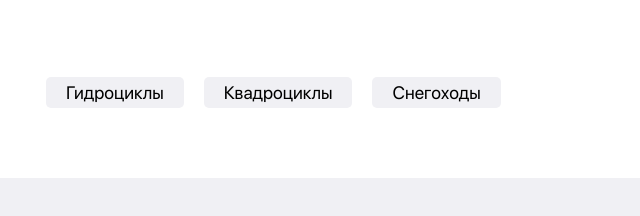
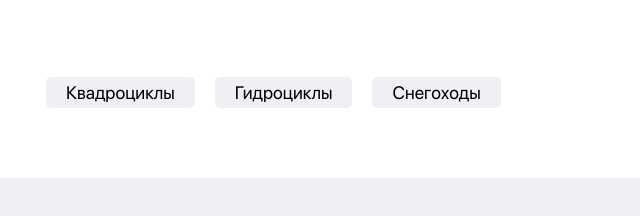
Before and after one commit to erkaevrus/store_page, a website: page index.html in a window 1280 px wide. Shown: the part 6455-6671 px from the top of the page, 34-674 px from the left. Drawn offline with Linux system fonts and the light colour scheme.

Commit message:
feat: add categories list generator

```diff
--- a/index.html
+++ b/index.html
@@ -522,12 +522,9 @@
           </div>
         </div>
       </section>
-      <section class="categories-list">
-        <div class="container categories-list__container">
-          <div class="categories-list__item"><a class="categories-list__link" href="#">Гидроциклы</a></div>
-          <div class="categories-list__item"><a class="categories-list__link" href="#">Квадроциклы</a></div>
-          <div class="categories-list__item"><a class="categories-list__link" href="#">Снегоходы</a></div>
-        </div>
+      <section class="categories-list container">
+        <ul class="container categories-list__container">
+        </ul>
       </section>
     </main>
     <footer class="footer">
@@ -538,6 +535,7 @@
   </div>
   <script src="./src/js/button-up.js" type="module"></script>
   <script src="./src/js/theme-switcher.js" type="module"></script>
+  <script src="./src/js/list-generator.js" type="module"></script>
 </body>
 
 </html>
--- /dev/null
+++ b/src/js/list-generator.js
@@ -0,0 +1,26 @@
+const categories = document.querySelectorAll('.category__title')
+const categoriesContainer = document.querySelector('.categories-list__container')
+
+//Функция Фишера-Йейтса для тассовки массива
+function shuffleArray(array) {
+  let temp = [...array]
+  for (let i = temp.length - 1; i > 0; i--) {
+      let j = Math.floor(Math.random() * (i + 1));
+      [temp[i], temp[j]] = [temp[j], temp[i]];
+    }
+    return temp
+}
+
+const categoriesArray = shuffleArray(categories)
+
+categoriesArray.forEach(category => {
+  const item = document.createElement('li')
+  const link = document.createElement('a')
+
+  item.classList.add('categories-list__item')
+  link.classList.add('categories-list__link')
+
+  link.textContent = category.textContent
+  item.appendChild(link)
+  categoriesContainer.appendChild(item)
+})
--- a/src/sass/base/_base.scss
+++ b/src/sass/base/_base.scss
@@ -35,6 +35,9 @@ body {
   background: $color-text;
 }
 
+[dark] .category .category__container .category__content >.card >.card__date {
+  color: $color-text-add;
+}
 
 .main {
   flex-grow: 1;
--- a/src/sass/components/_categories-list.scss
+++ b/src/sass/components/_categories-list.scss
@@ -6,6 +6,7 @@
     display: flex;
     justify-content: flex-start;
     column-gap: 20px;
+    list-style: none;
   }
 
   &__item {
```
Also changed, not shown: src/sass/style.css, 1 other file.
